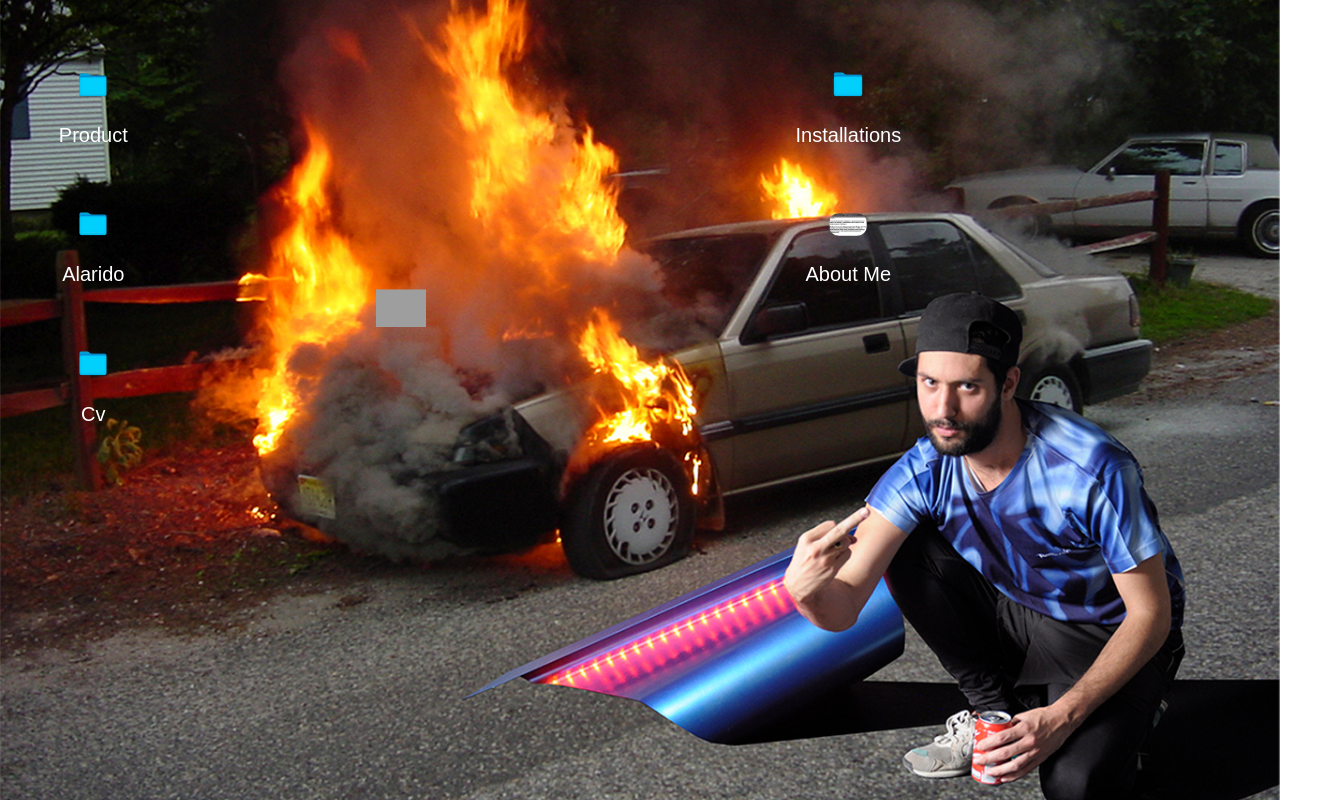
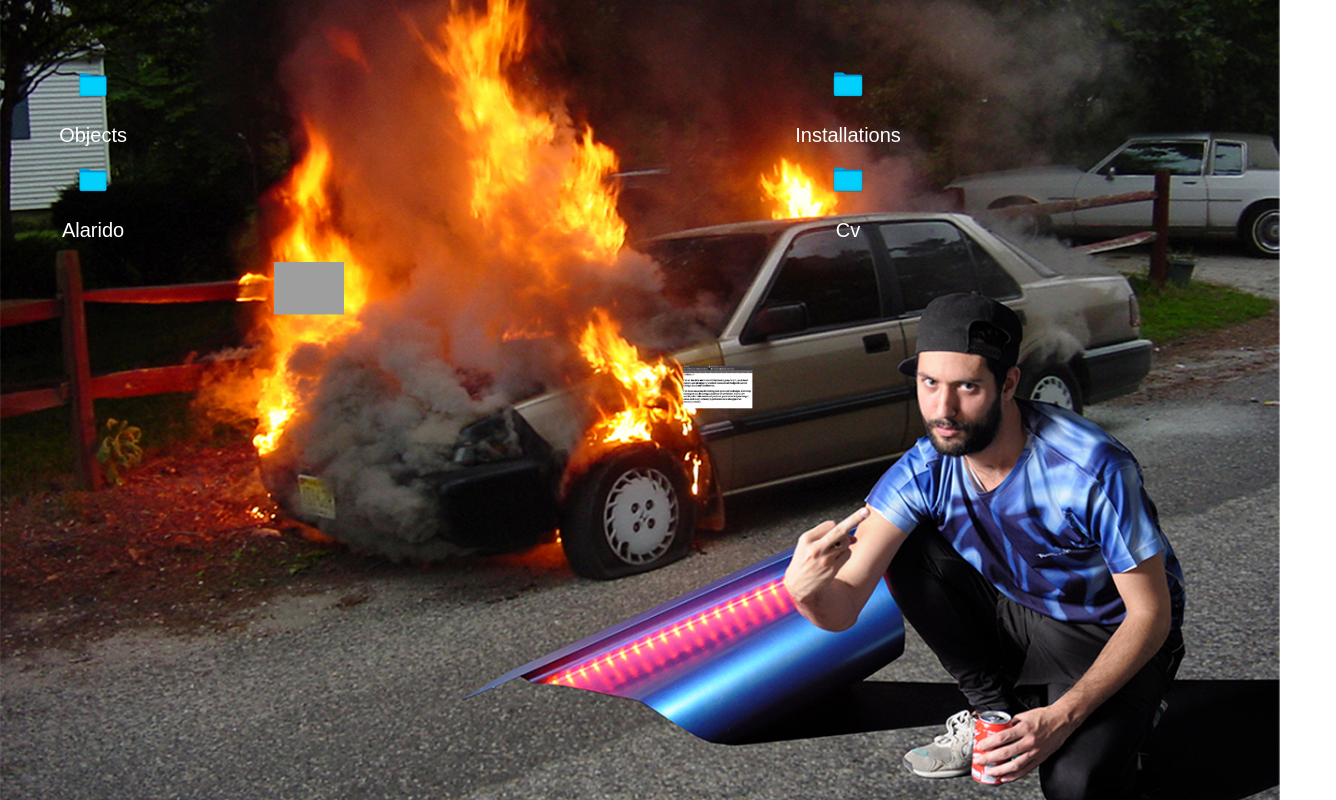
Before and after one commit to andrea-arranz/webjo, a plain HTML site: page index.html in a window 1280 px wide. Shown: the whole page, 1336 px wide, since content can reach past the window. Drawn offline with Linux system fonts and the light colour scheme; grey boxes are pictures that could not be loaded.

Commit message:
Update index.html

```diff
--- a/index.html
+++ b/index.html
@@ -174,7 +174,8 @@ input[type=checkbox]:checked ~ label > img {
 .center {
 position: absolute;
 left: 45%;
-top: 40%;
+top: 5
+0%;
 transform: translate(-50%, -50%);
 }
 .center1 {
@@ -191,28 +192,30 @@ transform: translate(-50%, -50%);
 
 <div class="grid-container">
   <div class="item1"><a href="navegation/product.html"><img src="images/file.png" class="responsive1" alt="Projects" ></a>
-  <p class="p3"> Product</p>
+  <p class="p3">Objects</p>
   </div>
       <div class="item2"><a href="navegation/installations.html"><img src="images/file.png" class="responsive1" alt="Projects" ></a>
-        <p class="p3"> Installations</p>
+        <p class="p3">Installations</p>
         </div>
         <div class="item3"><a href="navegation/alarido.html"><img src="images/file.png" class="responsive1" alt="Projects" ></a>
-          <p class="p3"> Alarido</p>
+          <p class="p3">Alarido</p>
           </div>
-          <div class="item4"><img id="myImg" src="images/aboutme.png" alt="aboutme" class="responsive1" >
-          </a>
-            <p class="p3"> About Me</p>
-            </div>
             <div class="item5"><a href="navegation/interior.html"><img src="images/file.png" class="responsive1" alt="Projects" ></a>
-              <p class="p3"> Cv</p>
+              <p class="p3">Cv</p>
               </div>
   </div>
-  <div class="container center">
+  <div class="container img center">
     <input type="checkbox" id="zoomCheck2">
     <label for="zoomCheck2">
       <img src="images/contacto.png" class="responsive2">
       <p class="p3" ></p>
     </label>
+    <div class="container img center1">
+      <input type="checkbox" id="zoomCheck3">
+      <label for="zoomCheck3">
+        <img src="images/aboutme.png" class="responsive2">
+        <p class="p3" ></p>
+      </label>
   </div>
     <div id="myModal" class="modal">
       <span class="close">&times;</span>
```
